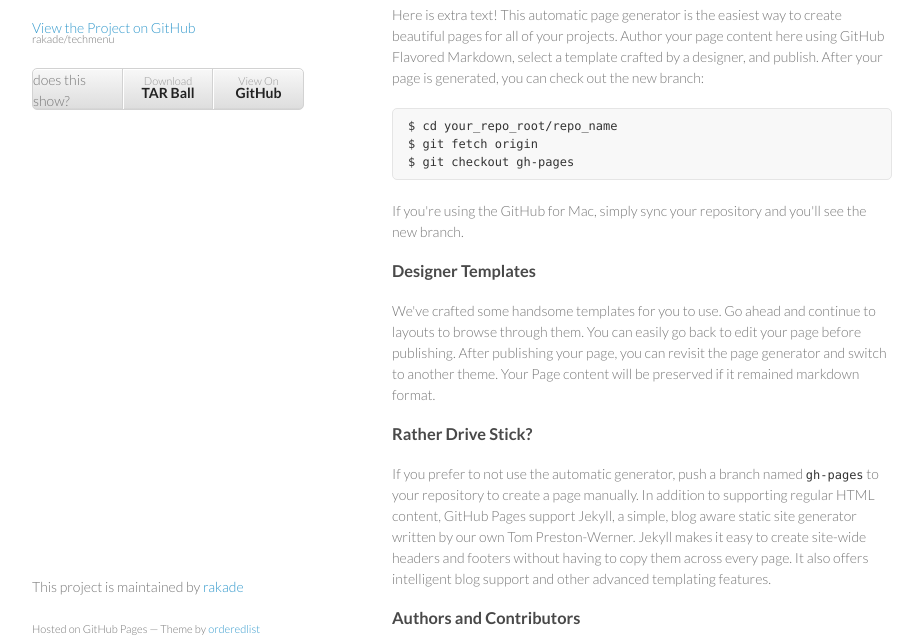
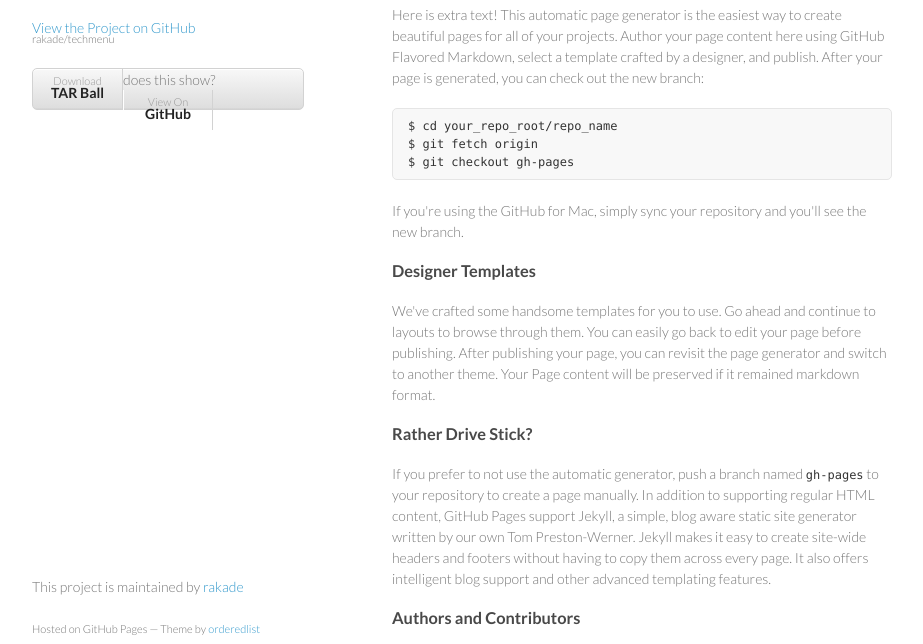
Before and after one commit to rakade/techmenu, a plain HTML site: page index.html in a window 1280 px wide. Shown: the part 92-736 px from the top of the page, without its empty margins (178-1101 px from the left). Drawn offline with Linux system fonts and the light colour scheme.

Commit message:
Updated index.html

```diff
--- a/index.html
+++ b/index.html
@@ -22,7 +22,7 @@
 
 
         <ul>
-          <li> does this show?  </li>
+          does this show?
           <li><a href="https://github.com/rakade/techmenu/tarball/master">Download <strong>TAR Ball</strong></a></li>
           <li><a href="https://github.com/rakade/techmenu">View On <strong>GitHub</strong></a></li>
         </ul>
```
